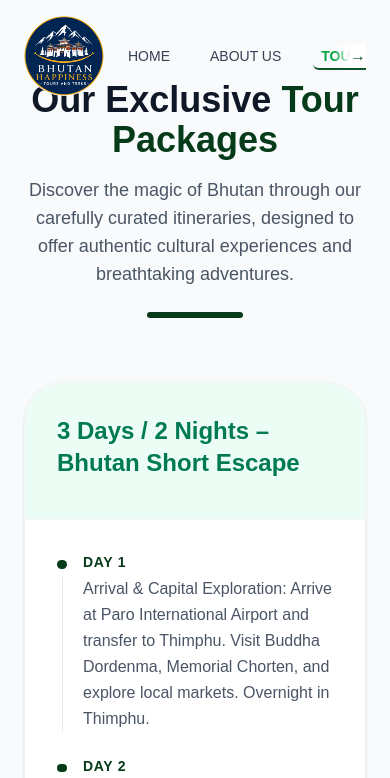
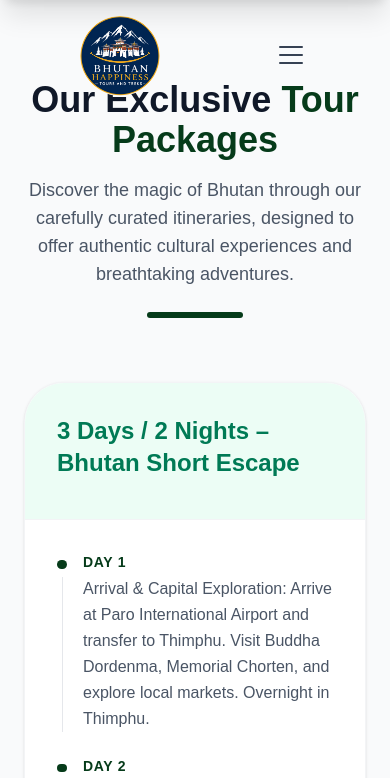
Before and after one commit to karma96-WT/travel-agent-website, a Next.js app: page /pages/tours in a window 390 px wide. Shown: the top 778 px of the page. Built offline with nearby package versions, Linux system fonts and the light colour scheme.

Commit message:
change into hamburger menu in phones

```diff
--- a/app/components/navbar.tsx
+++ b/app/components/navbar.tsx
@@ -13,6 +13,7 @@
   const scrollRef = useRef<HTMLUListElement>(null);
   const [showLeftArrow, setShowLeftArrow] = useState(false);
   const [showRightArrow, setShowRightArrow] = useState(false);
+  const [isMenuOpen, setIsMenuOpen] = useState(false);
 
   // Function to check if scrolling is possible in either direction
   const checkScroll = () => {
@@ -34,6 +35,15 @@
     }`;
   };
 
+  const getMobileLinkClassName = (href: string) => {
+    const isActive = pathname === href;
+    return `transition block w-full px-4 py-3 rounded-md ${
+      isActive
+        ? "text-green-600 font-bold border-l-4 border-green-900 bg-green-50" // Active Styles
+        : "text-gray-700 hover:text-green-500 hover:bg-gray-50" // Inactive Styles
+    }`;
+  };
+
   useEffect(() => {
     const el = scrollRef.current;
     if (el) {
@@ -46,6 +56,23 @@
       };
     }
   }, []);
+
+  // Close menu when route changes
+  useEffect(() => {
+    setIsMenuOpen(false);
+  }, [pathname]);
+
+  // Prevent body scroll when menu is open
+  useEffect(() => {
+    if (isMenuOpen) {
+      document.body.style.overflow = "hidden";
+    } else {
+      document.body.style.overflow = "unset";
+    }
+    return () => {
+      document.body.style.overflow = "unset";
+    };
+  }, [isMenuOpen]);
 
   return (
     <nav
@@ -65,11 +92,11 @@
           </Link>
         </div>
 
-        {/* Navigation Container with Arrows */}
-        <div className="relative flex items-center overflow-hidden max-w-full ml-4">
+        {/* Desktop Navigation Container with Arrows */}
+        <div className="relative hidden md:flex items-center overflow-hidden max-w-full ml-4">
           {/* Left Arrow Icon */}
           {showLeftArrow && (
-            <div className="absolute left-0 z-10 bg-gradient-to-r from-white via-white to-transparent pr-4 pointer-events-none md:hidden">
+            <div className="absolute left-0 z-10 bg-gradient-to-r from-white via-white to-transparent pr-4 pointer-events-none">
               <span className="text-green-900 font-bold justify-center">←</span>
             </div>
           )}
@@ -77,7 +104,7 @@
           {/* Scrollable List */}
           <ul
             ref={scrollRef}
-            className="flex overflow-x-auto no-scrollbar space-x-6 py-2 text-sm font-medium text-gray-700 md:overflow-visible scroll-smooth"
+            className="flex overflow-x-auto no-scrollbar space-x-6 py-2 text-sm font-medium text-gray-700 overflow-visible scroll-smooth"
           >
             <li>
               <Link href="/" className={getLinkClassName("/")}>
@@ -136,12 +163,111 @@
 
           {/* Right Arrow Icon */}
           {showRightArrow && (
-            <div className="absolute right-0 z-10 bg-gradient-to-l from-white via-white to-transparent pl-4 pointer-events-none md:hidden">
+            <div className="absolute right-0 z-10 bg-gradient-to-l from-white via-white to-transparent pl-4 pointer-events-none">
               <span className="text-green-900 font-bold">→</span>
             </div>
           )}
         </div>
+
+        {/* Hamburger Menu Button - Mobile */}
+        <button
+          onClick={() => setIsMenuOpen(!isMenuOpen)}
+          className="md:hidden flex flex-col items-center justify-center w-10 h-10 rounded-lg hover:bg-gray-100 transition-colors focus:outline-none"
+          aria-label="Toggle menu"
+        >
+          <div className="relative w-6 h-5">
+            <span
+              className={`absolute block w-full h-0.5 bg-gray-700 rounded transition-all duration-300 ${
+                isMenuOpen ? "rotate-45 top-2" : "top-0"
+              }`}
+            />
+            <span
+              className={`absolute block w-full h-0.5 bg-gray-700 rounded transition-all duration-300 ${
+                isMenuOpen ? "opacity-0" : "top-2"
+              }`}
+            />
+            <span
+              className={`absolute block w-full h-0.5 bg-gray-700 rounded transition-all duration-300 ${
+                isMenuOpen ? "-rotate-45 top-2" : "top-4"
+              }`}
+            />
+          </div>
+        </button>
       </div>
+
+      {/* Mobile Menu */}
+      <div
+        className={`md:hidden fixed top-0 left-0 right-0 bg-white shadow-xl z-40 transition-transform duration-300 ease-in-out ${
+          isMenuOpen ? "translate-y-0" : "-translate-y-full"
+        }`}
+        style={{ top: 0 }}
+      >
+        <div className="pt-20 pb-6 px-4 h-screen overflow-y-auto">
+          <ul className="flex flex-col space-y-1 text-sm font-medium">
+            <li>
+              <Link href="/" className={getMobileLinkClassName("/")}>
+                HOME
+              </Link>
+            </li>
+            <li>
+              <Link
+                href="/pages/aboutus"
+                className={getMobileLinkClassName("/pages/aboutus")}
+              >
+                ABOUT US
+              </Link>
+            </li>
+            <li>
+              <Link
+                href="/pages/tours"
+                className={getMobileLinkClassName("/pages/tours")}
+              >
+                TOURS
+              </Link>
+            </li>
+            <li>
+              <Link
+                href="/pages/treckking"
+                className={getMobileLinkClassName("/pages/treckking")}
+              >
+                TRAVEL INFORMATION
+              </Link>
+            </li>
+            <li>
+              <Link
+                href="/pages/customized-tour"
+                className={getMobileLinkClassName("/pages/customized-tour")}
+              >
+                CUSTOMIZE TOURS
+              </Link>
+            </li>
+            <li>
+              <Link
+                href="/pages/gallery"
+                className={getMobileLinkClassName("/pages/gallery")}
+              >
+                GALLERY
+              </Link>
+            </li>
+            <li>
+              <Link
+                href="/pages/blogs"
+                className={getMobileLinkClassName("/pages/blogs")}
+              >
+                BLOGS
+              </Link>
+            </li>
+          </ul>
+        </div>
+      </div>
+
+      {/* Overlay */}
+      {isMenuOpen && (
+        <div
+          className="md:hidden fixed inset-0 bg-black/50 z-30"
+          onClick={() => setIsMenuOpen(false)}
+        />
+      )}
     </nav>
   );
 }
```
